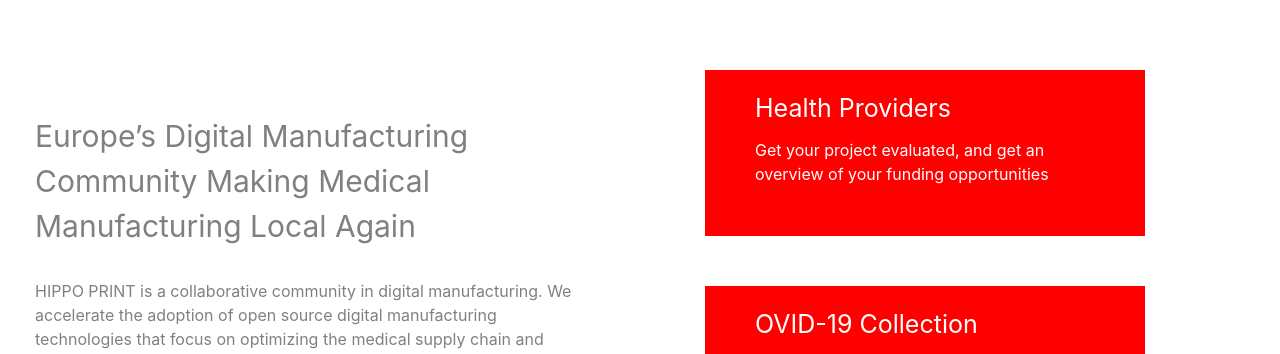
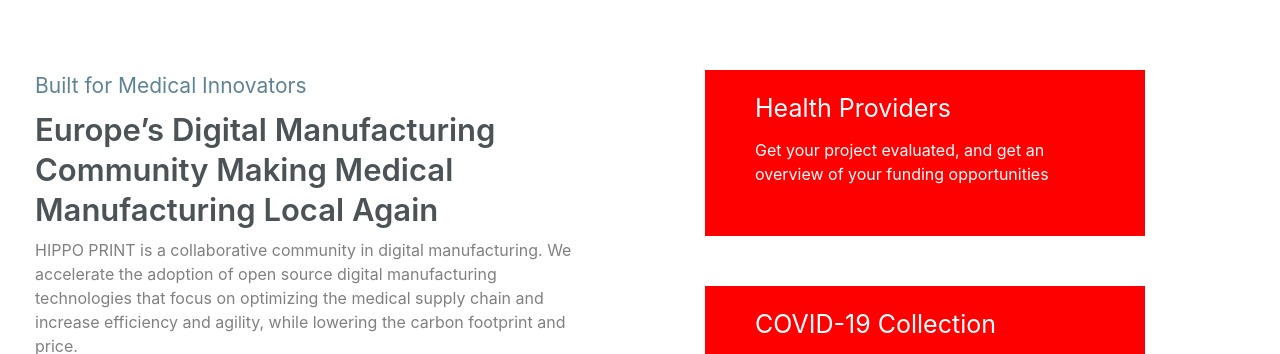
Before and after one commit to Sternair/hippo-print, a React (Create React App) app: page / in a window 1280 px wide. Shown: the part 446-800 px from the top of the page. Built offline with nearby package versions, Linux system fonts and the light colour scheme; no server answers; what aws-amplify would draw is missing.

Commit message:
More reproducable css

```diff
--- a/src/App.tsx
+++ b/src/App.tsx
@@ -39,11 +39,11 @@
 <div className="container">
     <div className="row">
         <div className="col-6" id="assistance">
-            <div className="ass">Built for Medical Innovators</div>
+            <h2>Built for Medical Innovators</h2>
 
-            <div className="prof">Europe’s Digital Manufacturing Community Making Medical Manufacturing Local Again</div>
+            <h1>Europe’s Digital Manufacturing Community Making Medical Manufacturing Local Again</h1>
 
-            <div className="chance">HIPPO PRINT is a collaborative community in digital manufacturing. We accelerate the adoption of open source digital manufacturing technologies that focus on optimizing the medical supply chain and increase efficiency and agility, while lowering the carbon footprint and price.</div>
+            <p>HIPPO PRINT is a collaborative community in digital manufacturing. We accelerate the adoption of open source digital manufacturing technologies that focus on optimizing the medical supply chain and increase efficiency and agility, while lowering the carbon footprint and price.</p>
 
     <div className="signup form " id="signupform">
 		   <form action="" method="post" name="login">
@@ -86,7 +86,7 @@
                 <div className="idea2">Get your project evaluated, and get an overview of your funding opportunities</div>
                 </div>
 
-                <div className="col-12-sm" id="database"><div className="data1"> OVID-19 Collection</div>
+                <div className="col-12-sm" id="database"><div className="data1"> COVID-19 Collection</div>
                 <div className="data2">Access our funds database, and start searching for funds matching your criteria</div>
                 </div>
 
--- a/src/app.scss
+++ b/src/app.scss
@@ -1,25 +1,4 @@
-.container {
-
-    margin-top: 70px;
-    color: white;
-}
-
-body {
-
-    background:white !important;
-    color: grey;
-}
-
-#copyright {
-	color: grey !important;
-}
-
-#signupform {
-	margin-top: 80px;
-}
-
-#idea {
-
+#idea, #manufacturers, #database, #funding {
     margin-top: 50px;
     margin-left: 100px;
     padding-top: 20px;
@@ -28,53 +7,12 @@
      padding-bottom: 50px;
     background-color: red;
 }
-
-#manufacturers {
-
-    margin-top: 50px;
-    margin-left: 100px;
-    padding-top: 20px;
-    padding-right: 50px;
-    padding-left: 50px;
-     padding-bottom: 50px;
-    background-color: red;
-}
-
-#database {
-
-    margin-top: 50px;
-    margin-left: 100px;
-    padding-top: 20px;
-    padding-right: 50px;
-    padding-left: 50px;
-     padding-bottom: 50px;
-    background-color: red;
-}
-
-#funding {
-
-    margin-top: 50px;
-    margin-left: 100px;
-    padding-top: 20px;
-    padding-right: 50px;
-    padding-left: 50px;
-    padding-bottom: 50px;
-    background-color: red;
-}
-
 #assistance {
-
     margin-top: 50px;
 	margin-left: -50px;
 	color: grey !important;
 
 }
-
-.prof {
-    margin-top: 20px;
-    font-size: 30px;
-}
-
 .ass {
     color: white;
 }
@@ -94,8 +32,6 @@
     color: white;
     padding-top: 10px;
 }
-
-
 .idea2 {
     color: white;
     padding-top: 10px;
@@ -114,46 +50,6 @@
     color: white;
     padding-top: 10px;
 }
-
-.chance {
-    margin-top: 30px;
-    color:grey;
-}
-
-.ass {
-    text-transform: uppercase;
-}
-
-.footeritems {
-
-    text-align: right;
-}
-
-.languagepicker {
-    float: right;
-    margin-top: 50px;
-}
-
-.fundingeu {
-    margin-left: 30px;
-}
-
-.rolig {
-	margin-top: 50px;
-	color: grey;
-}
-
-.copyright{
-    text-align: center;
-    color: grey;
-    margin-top: 30px;
-}
-
-.navbar a {
-    color: grey;
-}
-
-
 
 // Google Log-In CSS
 .send-button{
@@ -186,18 +82,6 @@
 .header-title{
 	margin: 5rem 0;
 }
-h1{
-	font-size: 31px;
-	line-height: 40px;
-	font-weight: 600;
-	color:#4c5357;
-}
-h2{
-	color: #5e8396;
-	font-size: 21px;
-	line-height: 32px;
-	font-weight: 400;
-}
 .login-or {
 	position: relative;
 	color: #aaa;
--- a/src/style.scss
+++ b/src/style.scss
@@ -1 +1,58 @@
 @import '~bootstrap/scss/bootstrap.scss';
+
+h1{
+	font-size: 31px;
+	line-height: 40px;
+	font-weight: 600;
+	color:#4c5357;
+}
+h2{
+	color: #5e8396;
+	font-size: 21px;
+	line-height: 32px;
+	font-weight: 400;
+}
+
+.container {
+
+    margin-top: 70px;
+    color: white;
+}
+
+.navbar a {
+    color: grey;
+}
+
+body {
+
+    background:white !important;
+    color: grey;
+}
+
+.copyright{
+    text-align: center;
+    color: grey;
+    margin-top: 30px;
+}
+
+.footeritems {
+    text-align: right;
+}
+
+#signupform {
+	margin-top: 80px;
+}
+
+.languagepicker {
+    float: right;
+    margin-top: 50px;
+}
+
+.fundingeu {
+    margin-left: 30px;
+}
+
+.rolig {
+	margin-top: 50px;
+	color: grey;
+}
```
